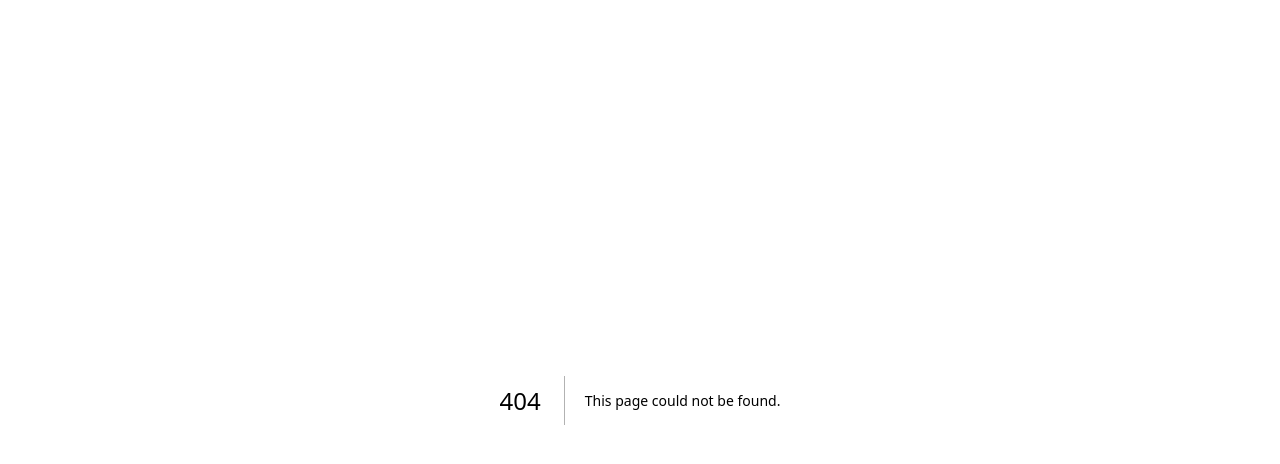
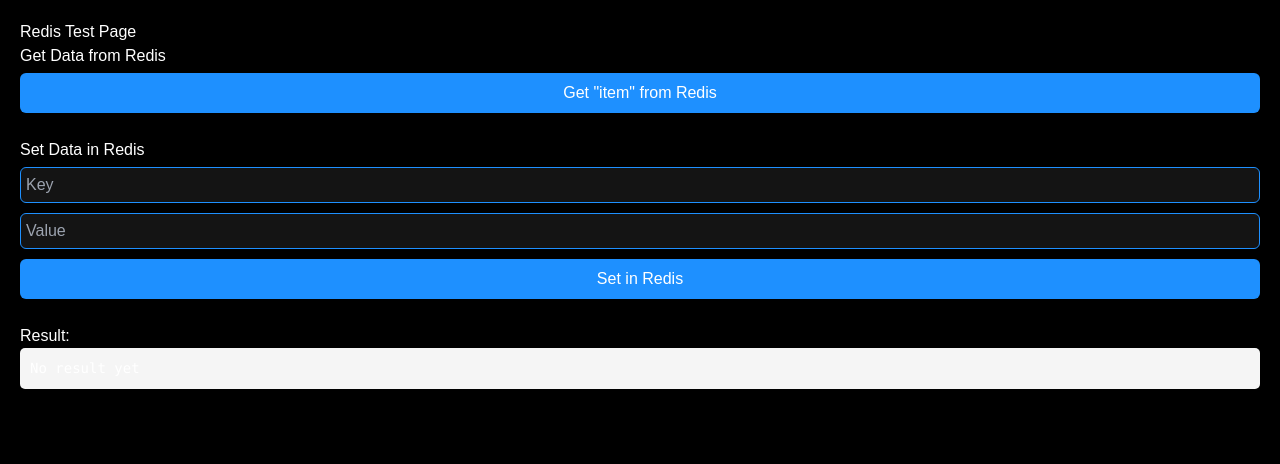
Before and after one commit to RunDumy/Star, a Next.js app in the folder star-frontend/: page /redis-test in a window 1280 px wide. Before the commit this address had no page. Shown: the top 464 px of the page. Built offline with nearby package versions, Linux system fonts and the light colour scheme.

Commit message:
Update frontend dependencies and components: add Redis test pages and update CosmicPost3D component

```diff
--- a/star-frontend/package.json
+++ b/star-frontend/package.json
@@ -45,6 +45,7 @@
     "react-toastify": "^11.0.5",
     "react-tsparticles": "^2.12.2",
     "react-use-gesture": "^9.1.3",
+    "redis": "^5.8.3",
     "simple-peer": "^9.11.1",
     "style-loader": "^3.3.3",
     "tailwindcss": "^3.3.6",
--- /dev/null
+++ b/star-frontend/pages/api/test.js
@@ -0,0 +1,9 @@
+import { NextResponse } from 'next/server';
+
+export const GET = async (request) => {
+  return NextResponse.json({
+    success: true,
+    message: "API is working!",
+    timestamp: new Date().toISOString()
+  });
+};
--- /dev/null
+++ b/star-frontend/pages/redis-test.js
@@ -0,0 +1,90 @@
+import { useState } from 'react';
+
+export default function RedisTest() {
+  const [key, setKey] = useState('');
+  const [value, setValue] = useState('');
+  const [result, setResult] = useState('');
+  const [loading, setLoading] = useState(false);
+
+  const handleGet = async () => {
+    setLoading(true);
+    try {
+      const response = await fetch('/api/redis');
+      const data = await response.json();
+      setResult(JSON.stringify(data, null, 2));
+    } catch (error) {
+      setResult(`Error: ${error.message}`);
+    }
+    setLoading(false);
+  };
+
+  const handleSet = async () => {
+    if (!key || !value) {
+      setResult('Please enter both key and value');
+      return;
+    }
+
+    setLoading(true);
+    try {
+      const response = await fetch('/api/redis', {
+        method: 'POST',
+        headers: {
+          'Content-Type': 'application/json',
+        },
+        body: JSON.stringify({ key, value }),
+      });
+      const data = await response.json();
+      setResult(JSON.stringify(data, null, 2));
+    } catch (error) {
+      setResult(`Error: ${error.message}`);
+    }
+    setLoading(false);
+  };
+
+  return (
+    <div style={{ padding: '20px', fontFamily: 'Arial, sans-serif' }}>
+      <h1>Redis Test Page</h1>
+
+      <div style={{ marginBottom: '20px' }}>
+        <h2>Get Data from Redis</h2>
+        <button onClick={handleGet} disabled={loading}>
+          {loading ? 'Loading...' : 'Get "item" from Redis'}
+        </button>
+      </div>
+
+      <div style={{ marginBottom: '20px' }}>
+        <h2>Set Data in Redis</h2>
+        <input
+          type="text"
+          placeholder="Key"
+          value={key}
+          onChange={(e) => setKey(e.target.value)}
+          style={{ marginRight: '10px', padding: '5px' }}
+        />
+        <input
+          type="text"
+          placeholder="Value"
+          value={value}
+          onChange={(e) => setValue(e.target.value)}
+          style={{ marginRight: '10px', padding: '5px' }}
+        />
+        <button onClick={handleSet} disabled={loading}>
+          {loading ? 'Setting...' : 'Set in Redis'}
+        </button>
+      </div>
+
+      <div>
+        <h2>Result:</h2>
+        <pre style={{
+          backgroundColor: '#f5f5f5',
+          padding: '10px',
+          borderRadius: '5px',
+          whiteSpace: 'pre-wrap',
+          fontSize: '14px'
+        }}>
+          {result || 'No result yet'}
+        </pre>
+      </div>
+    </div>
+  );
+}
--- a/star-frontend/src/components/CosmicPost3D.tsx
+++ b/star-frontend/src/components/CosmicPost3D.tsx
@@ -1,7 +1,6 @@
 'use client';
 import { MessageCircle, Share2, Sparkles } from 'lucide-react';
 import { useRef, useState } from 'react';
-import HlsPlayer from 'react-hls-player';
 import LazyLoad from 'react-lazyload';
 import { SparkButton3D } from './SparkButton3D';
 import { CommentSection } from './cosmic/CommentSection';
@@ -28,7 +27,6 @@
   const [isExpanded, setIsExpanded] = useState(false);
   const [mousePosition, setMousePosition] = useState({ x: 0, y: 0 });
   const postRef = useRef<HTMLDivElement>(null);
-  const playerRef = useRef<HTMLVideoElement>(null);
 
   // Determine animation class based on post index for variety
   const getAnimationClass = () => {
@@ -151,23 +149,19 @@
           } as React.CSSProperties}
         >
           <LazyLoad height={384} offset={100}>
-            {post.hls_url ? (
-              <HlsPlayer
-                playerRef={playerRef}
-                src={post.hls_url}
-                autoPlay={false}
-                controls
-                width="100%"
-                height="auto"
-                className="max-h-96 object-cover"
-              />
-            ) : (
+            {post.hls_url || post.video_url ? (
               <video
-                src={post.video_url}
+                src={post.hls_url || post.video_url}
                 controls
                 className="w-full h-auto max-h-96 object-cover"
               />
-            )}
+            ) : post.image_url ? (
+              <img
+                src={post.image_url}
+                alt={post.content}
+                className="w-full h-auto max-h-96 object-cover"
+              />
+            ) : null}
           </LazyLoad>
         </figure>
       )}
```
Also changed, not shown: 1 other file (tests, documents, lock files or other folders).
